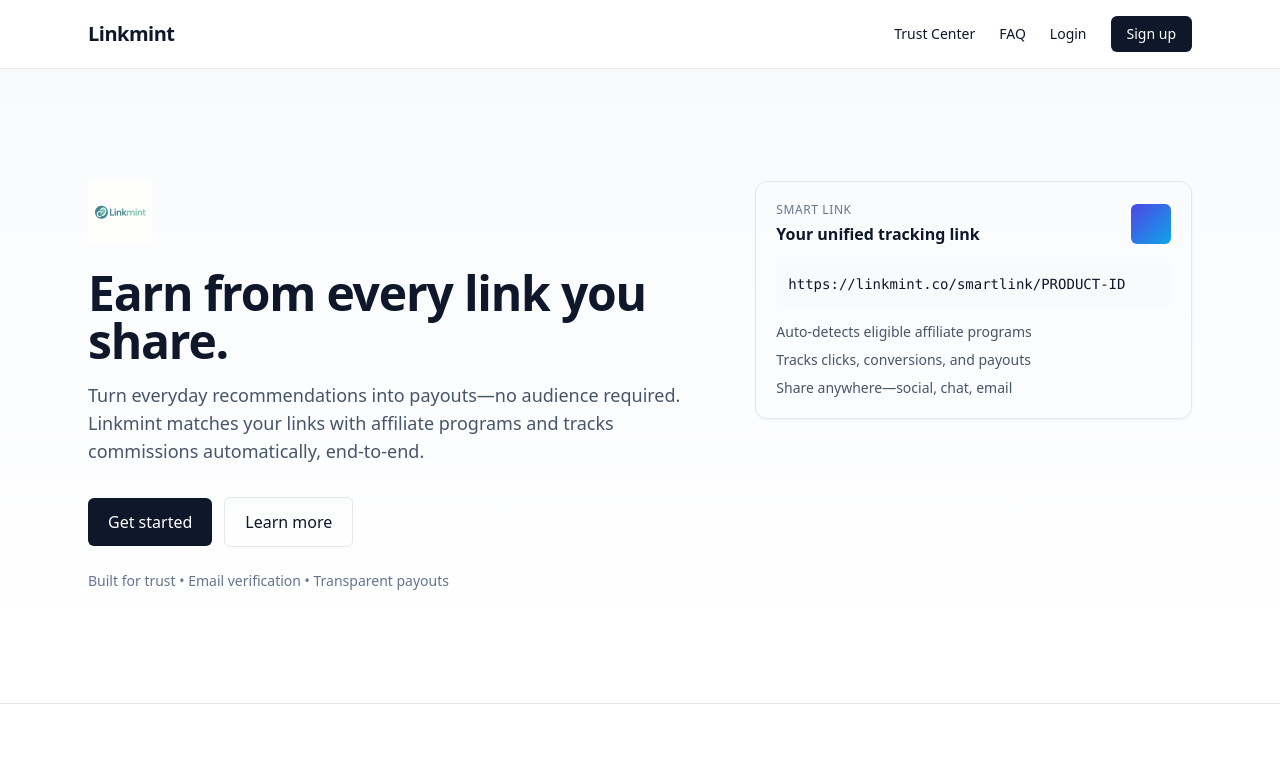
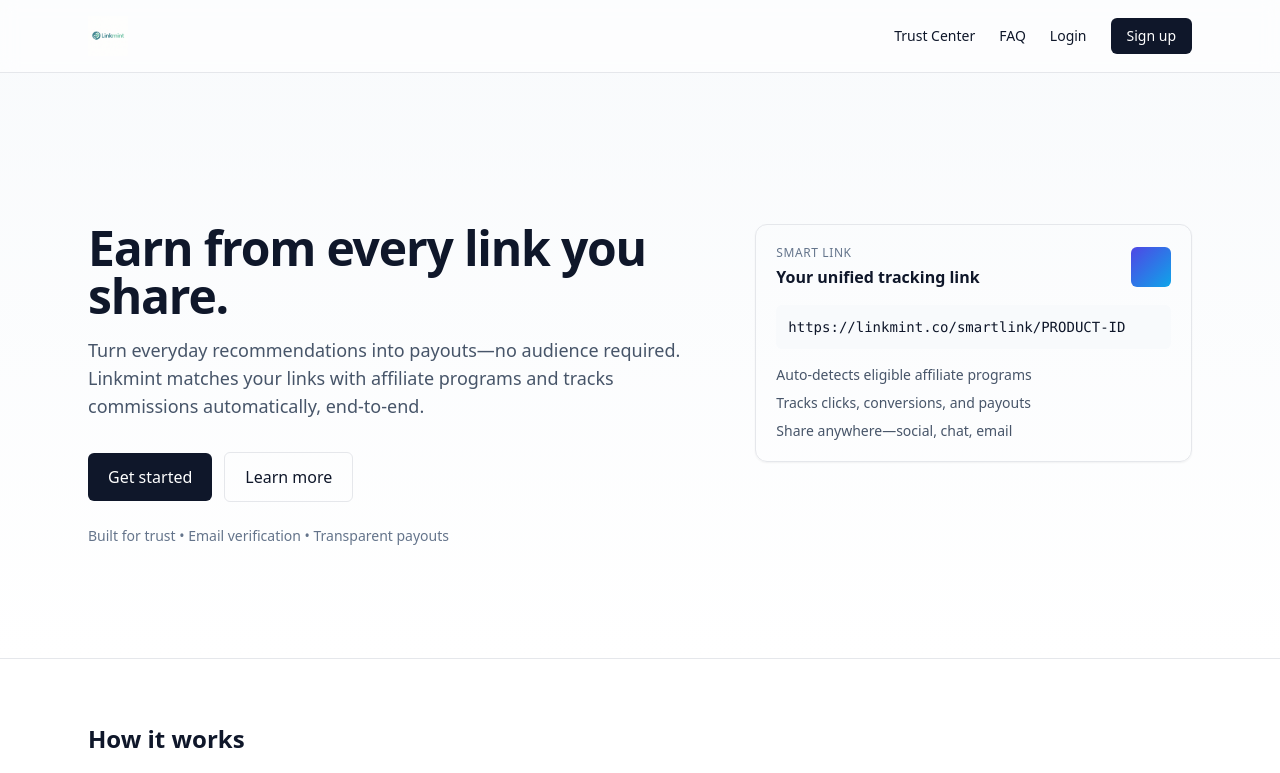
Before and after one commit to begintolern/Linkmint, a Next.js app: page / in a window 1280 px wide. Shown: the top 773 px of the page. Built offline with nearby package versions, Linux system fonts and the light colour scheme; no server answers.

Commit message:
Add sticky frosted-glass header with fixed logo

```diff
--- a/app/page.tsx
+++ b/app/page.tsx
@@ -5,17 +5,44 @@ export const fetchCache = "force-no-store";
 import Link from "next/link";
 import Image from "next/image";
 
-export default function HomePage() {
+// --- Client header for blur + scroll shadow ---
+function StickyHeader() {
+  "use client";
+  import("react").then(); // hint bundler this is client-only
+  const React = require("react");
+  const { useEffect, useState } = React as typeof import("react");
+
+  const [scrolled, setScrolled] = useState(false);
+
+  useEffect(() => {
+    const onScroll = () => setScrolled(window.scrollY > 8);
+    onScroll(); // initial
+    window.addEventListener("scroll", onScroll, { passive: true });
+    return () => window.removeEventListener("scroll", onScroll);
+  }, []);
+
   return (
-    <main className="min-h-screen bg-white text-slate-900">
-      {/* Nav */}
-      <header className="border-b">
+    <header
+      className={[
+        "fixed top-0 left-0 right-0 z-50 border-b transition-all",
+        // frosted glass baseline
+        "bg-white/70 backdrop-blur supports-[backdrop-filter]:bg-white/60",
+        scrolled ? "shadow-sm" : "shadow-none",
+      ].join(" ")}
+    >
       <div className="mx-auto max-w-6xl px-6 py-4 flex items-center justify-between">
+        {/* Logo on left */}
         <Link href="/" className="flex items-center">
-            {/* Text-only header */}
-            <span className="font-semibold tracking-tight text-xl">Linkmint</span>
+          <Image
+            src="/logo.png"
+            alt="Linkmint logo"
+            width={40}
+            height={40}
+            priority
+          />
         </Link>
 
+        {/* Nav on right */}
         <nav className="hidden md:flex items-center gap-6 text-sm">
           <Link href="/trust-center" className="hover:text-slate-600">
             Trust Center
@@ -35,23 +62,19 @@ export default function HomePage() {
         </nav>
       </div>
     </header>
+  );
+}
+
+export default function HomePage() {
+  return (
+    <main className="min-h-screen bg-white text-slate-900">
+      <StickyHeader />
 
       {/* Hero */}
-      <section className="relative isolate">
+      <section className="relative isolate pt-28">
         <div className="absolute inset-0 -z-10 bg-gradient-to-b from-slate-50 to-white" />
         <div className="mx-auto max-w-6xl px-6 py-20 lg:py-28 grid lg:grid-cols-12 gap-10">
           <div className="lg:col-span-7">
-            {/* Add logo image inside hero */}
-            <div className="mb-6">
-              <Image
-                src="/logo.png"
-                alt="Linkmint logo"
-                width={64}
-                height={64}
-                priority
-              />
-            </div>
-
             <h1 className="text-4xl/tight sm:text-5xl font-bold tracking-tight">
               Earn from every link you share.
             </h1>
@@ -143,7 +166,6 @@ export default function HomePage() {
             commissions. We batch referrals in groups of three to keep things
             fair and fraud-safe.
           </p>
-
           <div className="mt-6">
             <Link
               href="/dashboard/referrals"
@@ -152,7 +174,6 @@ export default function HomePage() {
               View referral program
             </Link>
           </div>
-
           <div className="mt-6 rounded-xl border bg-white p-5 shadow-sm">
             <h3 className="font-semibold">Example referral batch</h3>
             <p className="mt-2 text-sm text-slate-600">
@@ -181,7 +202,6 @@ export default function HomePage() {
               <li>Admin oversight &amp; event logs</li>
               <li>Respectful email policy and opt-outs</li>
             </ul>
-
             <div className="mt-6 flex items-center gap-3">
               <Link
                 href="/trust-center"
@@ -203,14 +223,12 @@ export default function HomePage() {
               </Link>
             </div>
           </div>
-
           <div className="lg:col-span-5">
             <div className="rounded-xl border p-5 shadow-sm">
               <h3 className="font-semibold">System status</h3>
               <p className="mt-2 text-sm text-slate-600">
                 Real-time health checks, reversible payouts, and manual overrides to keep things safe.
               </p>
-
               <div className="mt-4 grid grid-cols-3 gap-3 text-sm">
                 <Badge label="Email Verified" />
                 <Badge label="Payouts Tracked" />
@@ -228,7 +246,6 @@ export default function HomePage() {
           <p className="mt-3 max-w-xl text-slate-600">
             Start free. Create Smart Links in seconds. Share anywhere.
           </p>
-
           <div className="mt-6 flex items-center gap-3">
             <Link
               href="/signup"
```
Lines whose indentation alone changed are shown as unchanged.
